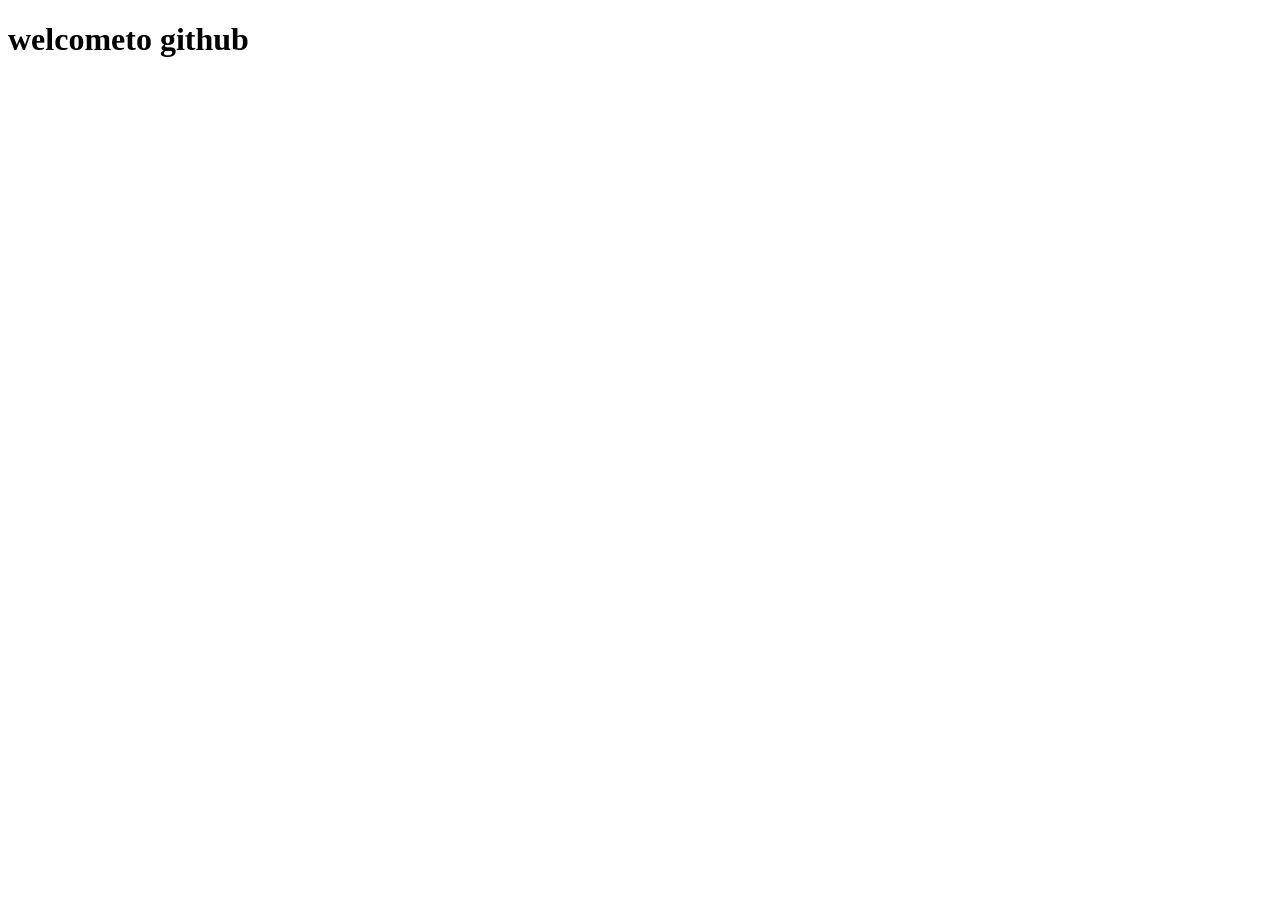
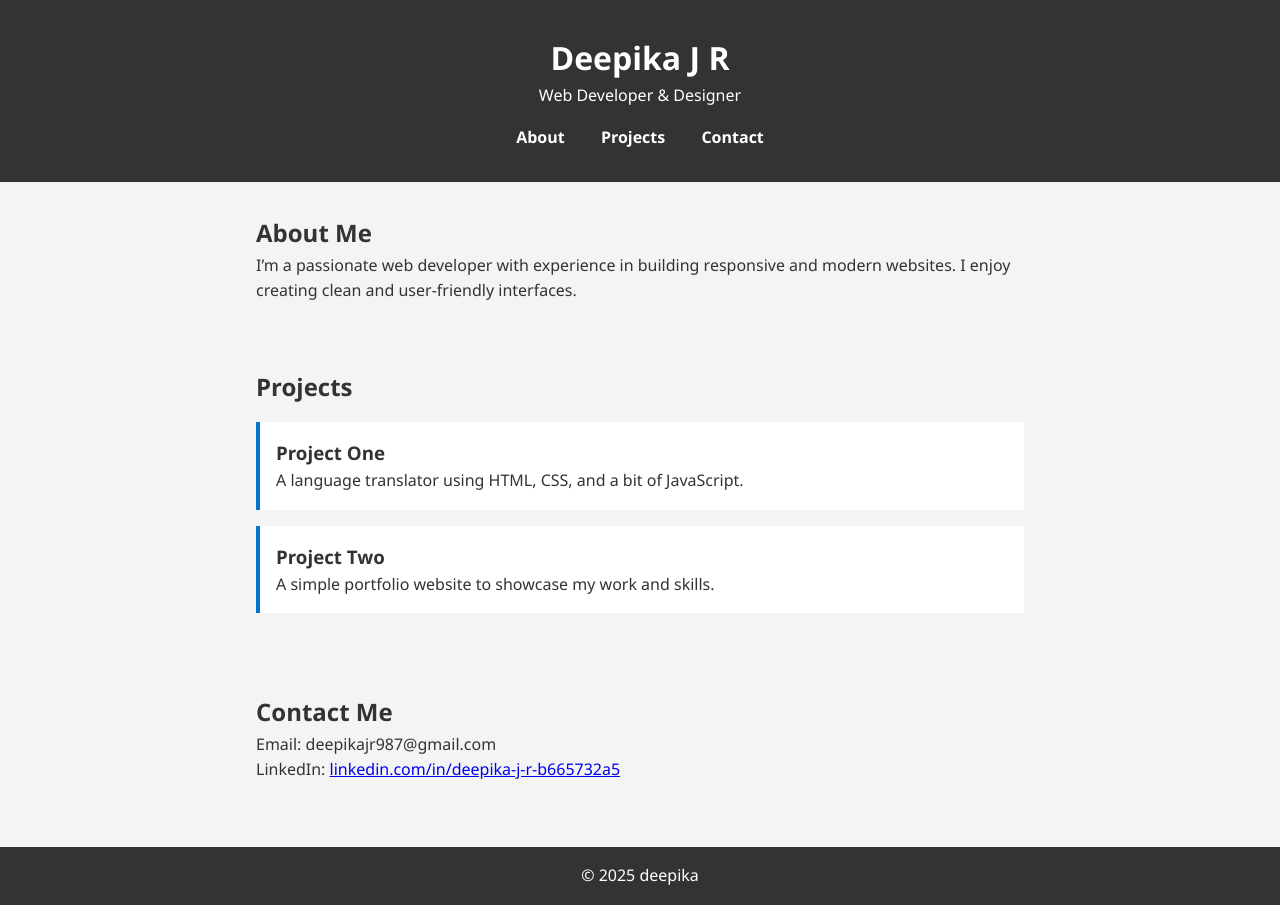
Before and after one commit to Deepika07102/git, a plain HTML site: page index.html in a window 1280 px wide. Before the commit the page ends 800 px from the top, so only its background shows below. Drawn offline with Linux system fonts and the light colour scheme.

Commit message:
Update index.html

```diff
--- a/index.html
+++ b/index.html
@@ -1,12 +1,103 @@
 <!DOCTYPE html>
 <html lang="en">
 <head>
-    <meta charset="UTF-8">
-    <meta name="viewport" content="width=device-width, initial-scale=1.0">
-    <title>Document</title>
+  <meta charset="UTF-8" />
+  <meta name="viewport" content="width=device-width, initial-scale=1.0" />
+  <title>My Portfolio</title>
+  <style>
+    /* Reset some default browser styles */
+* {
+  margin: 0;
+  padding: 0;
+  box-sizing: border-box;
+}
+
+body {
+  font-family: 'Segoe UI', sans-serif;
+  line-height: 1.6;
+  background-color: #f4f4f4;
+  color: #333;
+}
+
+header {
+  background-color: #333;
+  color: white;
+  padding: 2rem 1rem;
+  text-align: center;
+}
+
+header nav {
+  margin-top: 1rem;
+}
+
+header nav a {
+  color: white;
+  text-decoration: none;
+  margin: 0 1rem;
+  font-weight: bold;
+}
+
+section {
+  padding: 2rem 1rem;
+  max-width: 800px;
+  margin: auto;
+}
+
+.project-card {
+  background: white;
+  margin: 1rem 0;
+  padding: 1rem;
+  border-left: 4px solid #0077cc;
+}
+
+footer {
+  text-align: center;
+  padding: 1rem;
+  background-color: #333;
+  color: white;
+  margin-top: 2rem;
+}
+
+  </style>
 </head>
 <body>
-    <h1>welcometo github</h1>
+
+  <header>
+    <h1>Deepika J R</h1>
+    <p>Web Developer & Designer</p>
+    <nav>
+      <a href="#about">About</a>
+      <a href="#projects">Projects</a>
+      <a href="#contact">Contact</a>
+    </nav>
+  </header>
+
+  <section id="about">
+    <h2>About Me</h2>
+    <p>I’m a passionate web developer with experience in building responsive and modern websites. I enjoy creating clean and user-friendly interfaces.</p>
+  </section>
+
+  <section id="projects">
+    <h2>Projects</h2>
+    <div class="project-card">
+      <h3>Project One</h3>
+      <p>A language translator  using HTML, CSS, and a bit of JavaScript.</p>
+    </div>
+    <div class="project-card">
+      <h3>Project Two</h3>
+      <p>A simple portfolio website to showcase my work and skills.</p>
+    </div>
+  </section>
+
+  <section id="contact">
+    <h2>Contact Me</h2>
+    <p>Email: deepikajr987@gmail.com</p>
+    <p>LinkedIn: <a href="#">linkedin.com/in/deepika-j-r-b665732a5</a></p>
+  </section>
+
+  <footer>
+    <p>&copy; 2025 deepika</p>
+  </footer>
 
 </body>
 </html>
```
